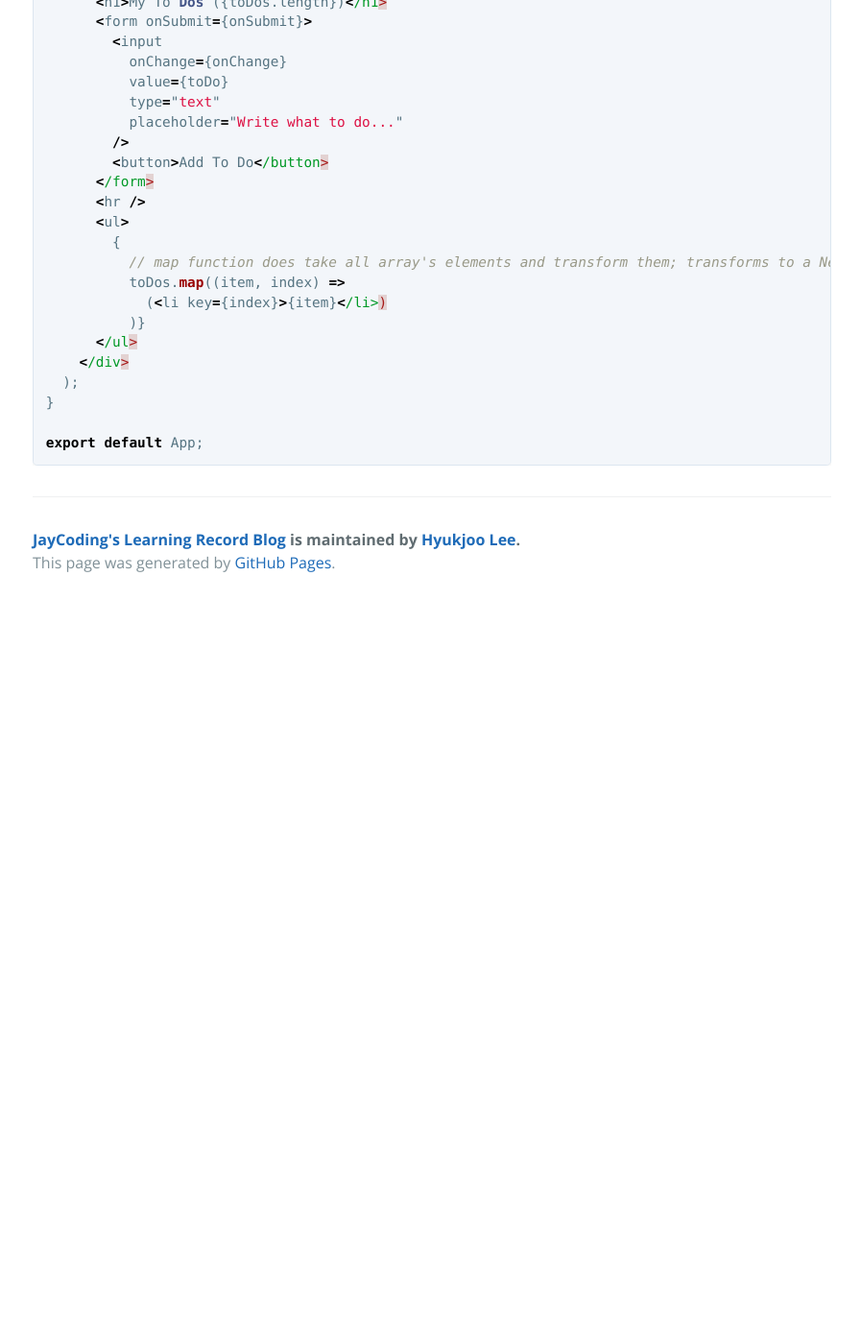
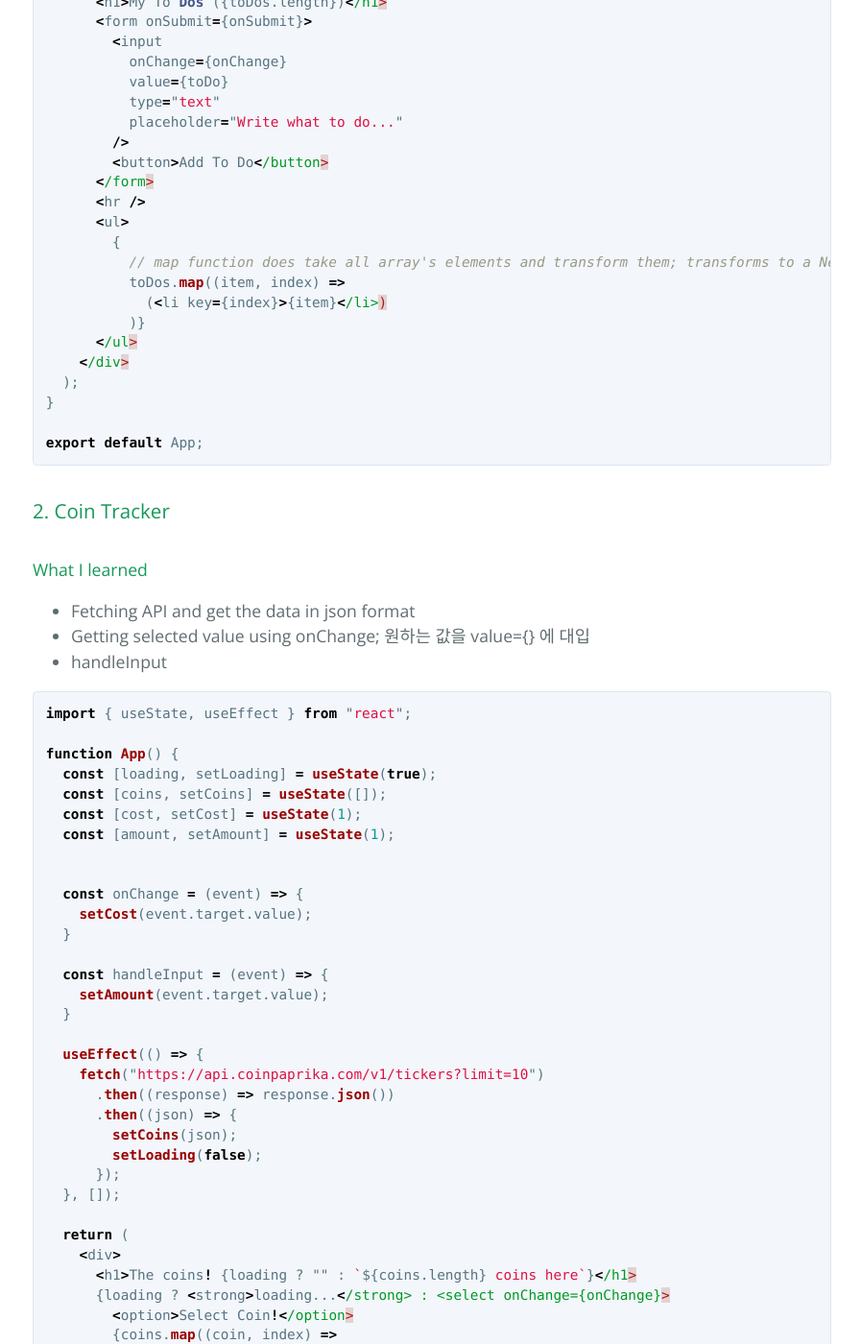
Before and after one commit to Hyukjoo-Lee/Hyukjoo-Lee.github.io_previous, a Jekyll site: the page built from _posts/2022-06-11-JavaScript_Basic_React_Projects.markdown, in a window 1280 px wide and 1400 px high, scrolled down 1416 px. Shown: the whole window at 96% size, without its empty margins (190-1087 px from the left). Built offline with Jekyll 4.4.1, drawn with Linux system fonts in a browser that asks for light colours; before the commit the page ends 2046 px from its top, so only the background shows below that; some of the changed text lies outside the part shown.

Commit message:
coin tracker

````diff
--- a/_posts/2022-06-11-JavaScript_Basic_React_Projects.markdown
+++ b/_posts/2022-06-11-JavaScript_Basic_React_Projects.markdown
@@ -72,3 +72,63 @@ function App() {
 
 export default App;
 ```
+
+### 2. Coin Tracker
+
+#### What I learned
+- Fetching API and get the data in json format
+- Getting selected value using onChange; 원하는 값을 value={} 에 대입
+- handleInput
+
+
+```javascript
+import { useState, useEffect } from "react";
+
+function App() {
+  const [loading, setLoading] = useState(true);
+  const [coins, setCoins] = useState([]);
+  const [cost, setCost] = useState(1);
+  const [amount, setAmount] = useState(1);
+
+
+  const onChange = (event) => {
+    setCost(event.target.value);
+  }
+
+  const handleInput = (event) => {
+    setAmount(event.target.value);
+  }
+
+  useEffect(() => {
+    fetch("https://api.coinpaprika.com/v1/tickers?limit=10")
+      .then((response) => response.json())
+      .then((json) => {
+        setCoins(json);
+        setLoading(false);
+      });
+  }, []);
+
+  return (
+    <div>
+      <h1>The coins! {loading ? "" : `${coins.length} coins here`}</h1>
+      {loading ? <strong>loading...</strong> : <select onChange={onChange}>
+        <option>Select Coin!</option>
+        {coins.map((coin, index) =>
+          <option
+            key={index}
+            value={coin.quotes.USD.price}
+            id={coin.symbol}
+            symbol={coin.symbol} >
+            {coin.name}({coin.symbol}) : {coin.quotes.USD.price} USD
+          </option>
+        )}
+      </select>}
+      <h2>Please enter the amount</h2>
+      <div>
+        <input type="number" value={amount} onChange={handleInput} />$
+      </div>
+      <h2>You can get {amount / cost} {symbol}</h2>
+    </div>);
+}
+export default App;
+```
````
